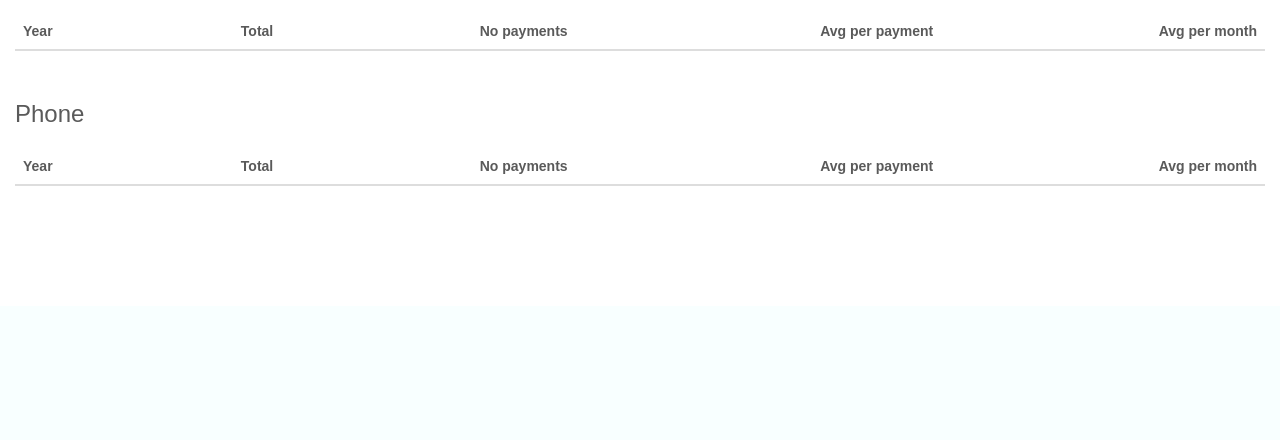
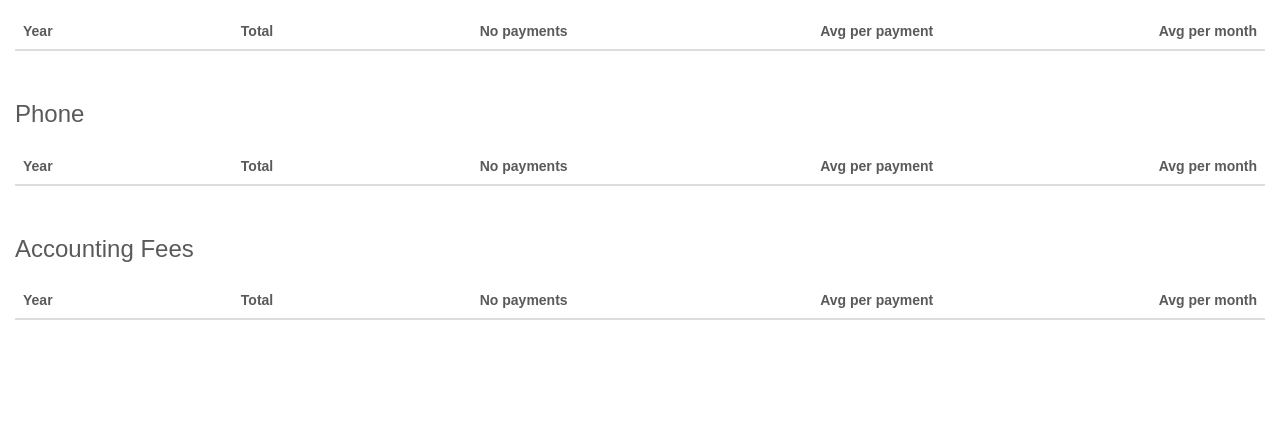
Before and after one commit to alexlittle/django-money, a Django app: template money/templates/money/reports/bills.html in a window 1280 px wide. Shown: the part 875-1315 px from the top of the page. Before the commit the page ends 1061 px from the top, so only its background shows below. Run offline with Django 3.2, Linux system fonts and the light colour scheme; the template is opened without the code that fills it, so the values that code supplies are empty; some libraries are stand-ins or nearby versions.

Commit message:
update bills report

```diff
--- a/money/reports/views/bills.py
+++ b/money/reports/views/bills.py
@@ -24,6 +24,7 @@ def bills_view(request):
     car = bill_transaction_filter(Transaction.objects.filter(description__istartswith="car "))
     insurance = bill_transaction_filter(Transaction.objects.filter(description__icontains="insurance"))
     phone = bill_transaction_filter(Transaction.objects.filter(description__icontains="elisa", account__id=39))
+    accounting_fees = bill_transaction_filter(Transaction.objects.filter(description__icontains="accounting"))
 
     return render(request, 'money/reports/bills.html',
                   {'electric': electric,
@@ -32,4 +33,5 @@ def bills_view(request):
                    'house_tax': house_tax,
                    'car': car,
                    'insurance': insurance,
-                   'phone': phone})
+                   'phone': phone,
+                   'accounting_fees': accounting_fees})
--- a/money/templates/money/reports/bills.html
+++ b/money/templates/money/reports/bills.html
@@ -26,4 +26,7 @@
 <h3>Phone</h3>
 {% include "includes/bill_table.html" with bill_object=phone %}
 
+<h3>Accounting Fees</h3>
+{% include "includes/bill_table.html" with bill_object=accounting_fees %}
+
 {% endblock %}
```
